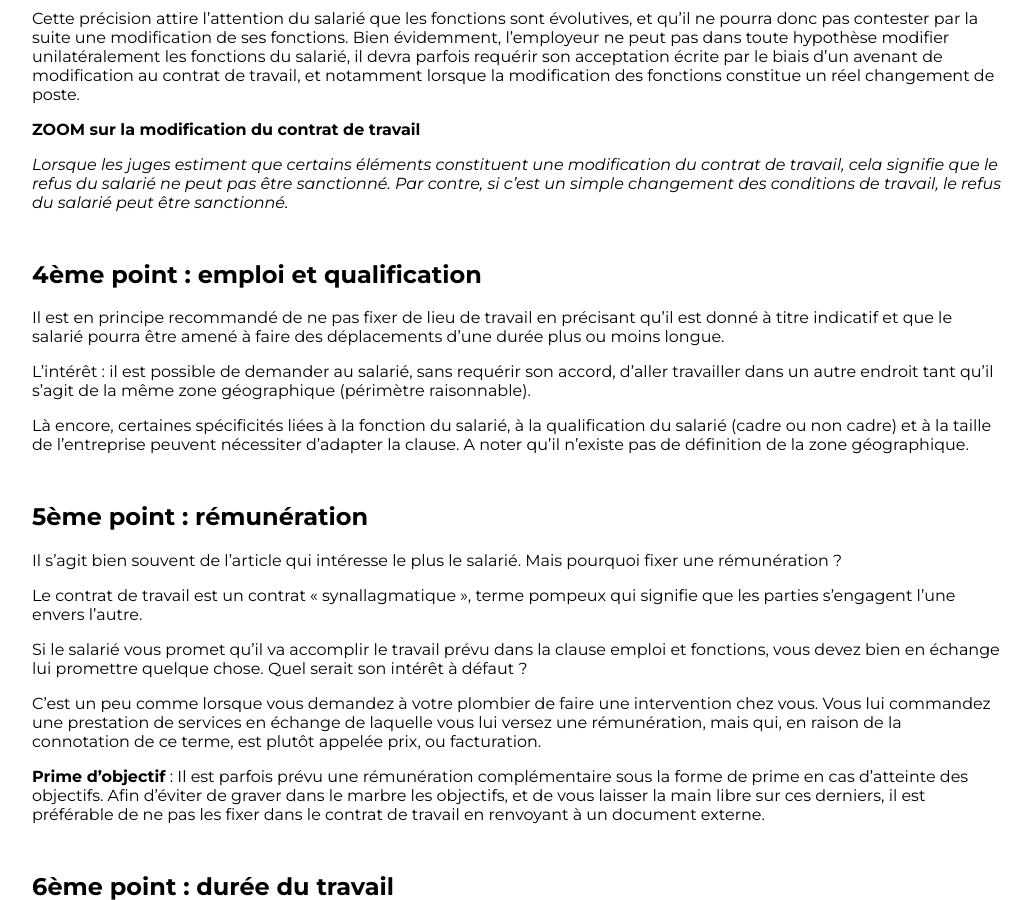
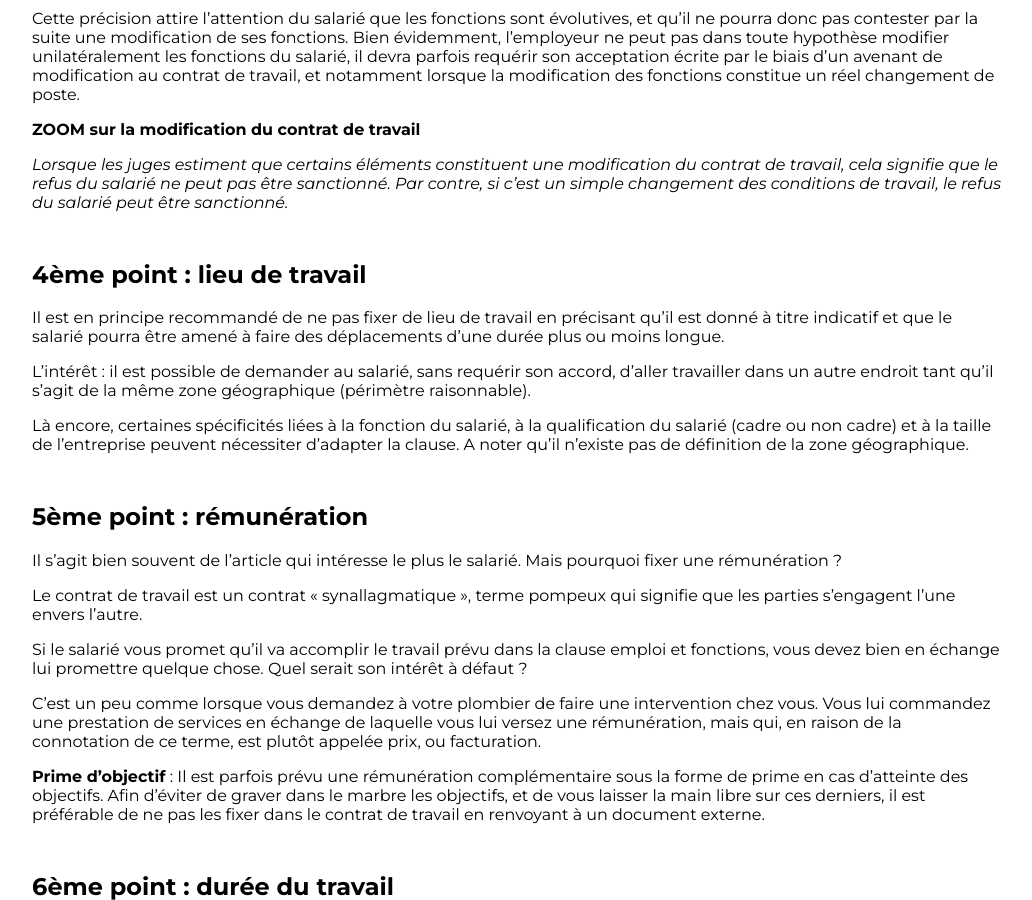
Before and after one commit to EmmanuelleN/hogo-avocats, a Jekyll site: the page built from _posts/2020-05-04-10-points-à-retenir-pour-bien-comprendre-le-contenu-d-un-cdi.md, in a window 1280 px wide and 900 px high, scrolled down 1868 px. Shown: the whole window, without its empty margins (123-1155 px from the left). Built offline with Jekyll 4.4.1, drawn with Linux system fonts in a browser that asks for light colours; nearby versions of some CDN libraries.

Commit message:
Update from Forestry.io Sofiane Coly updated _posts/2020-05-04-10-points-à-retenir-pour-bien-comprendre-le-contenu-d-un-cdi.md

```diff
--- a/_posts/2020-05-04-10-points-à-retenir-pour-bien-comprendre-le-contenu-d-un-cdi.md
+++ b/_posts/2020-05-04-10-points-à-retenir-pour-bien-comprendre-le-contenu-d-un-cdi.md
@@ -43,7 +43,7 @@ Cette précision attire l’attention du salarié que les fonctions sont évolut
 
 _Lorsque les juges estiment que certains éléments constituent une modification du contrat de travail, cela signifie que le refus du salarié ne peut pas être sanctionné. Par contre, si c’est un simple changement des conditions de travail, le refus du salarié peut être sanctionné._
 
-## **4ème point : emploi et qualification**
+## **4ème point : lieu de travail**
 
 Il est en principe recommandé de ne pas fixer de lieu de travail en précisant qu’il est donné à titre indicatif et que le salarié pourra être amené à faire des déplacements d’une durée plus ou moins longue.
 
```
